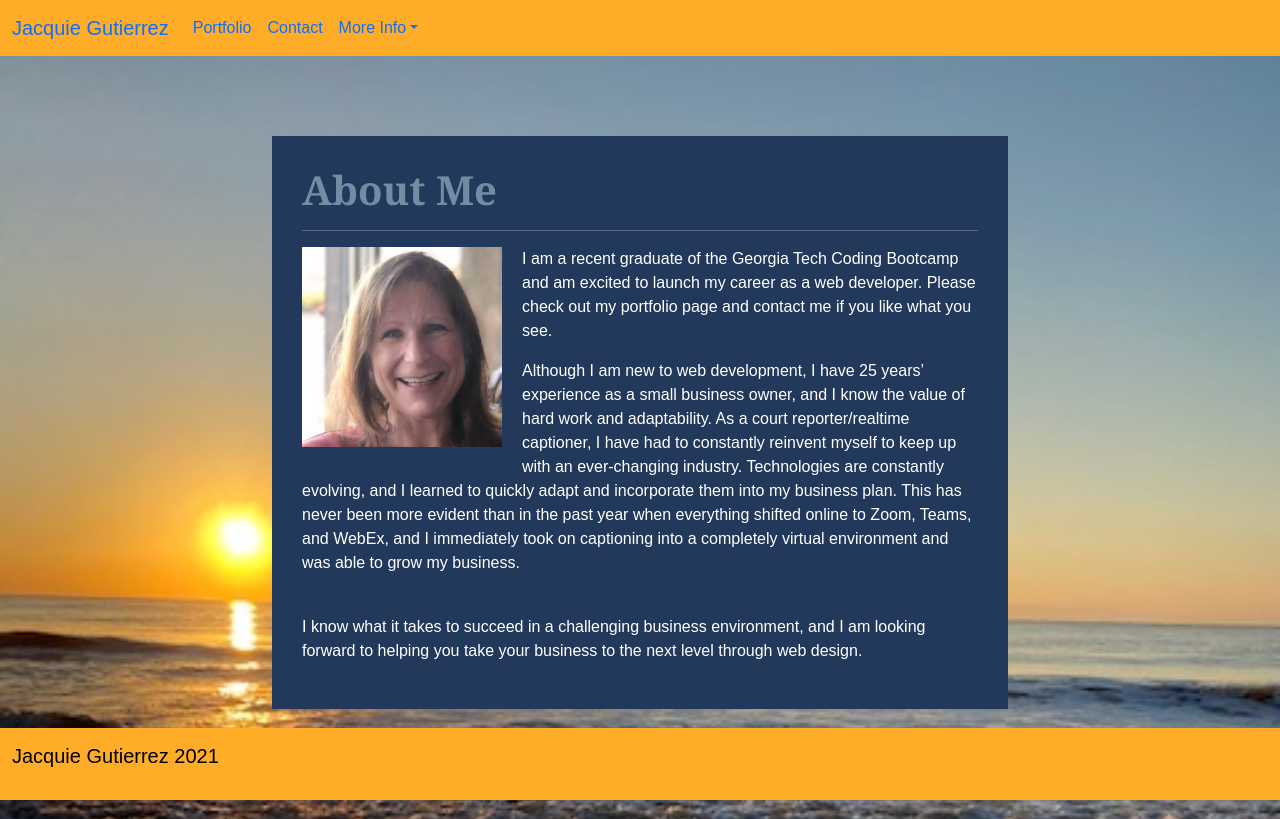
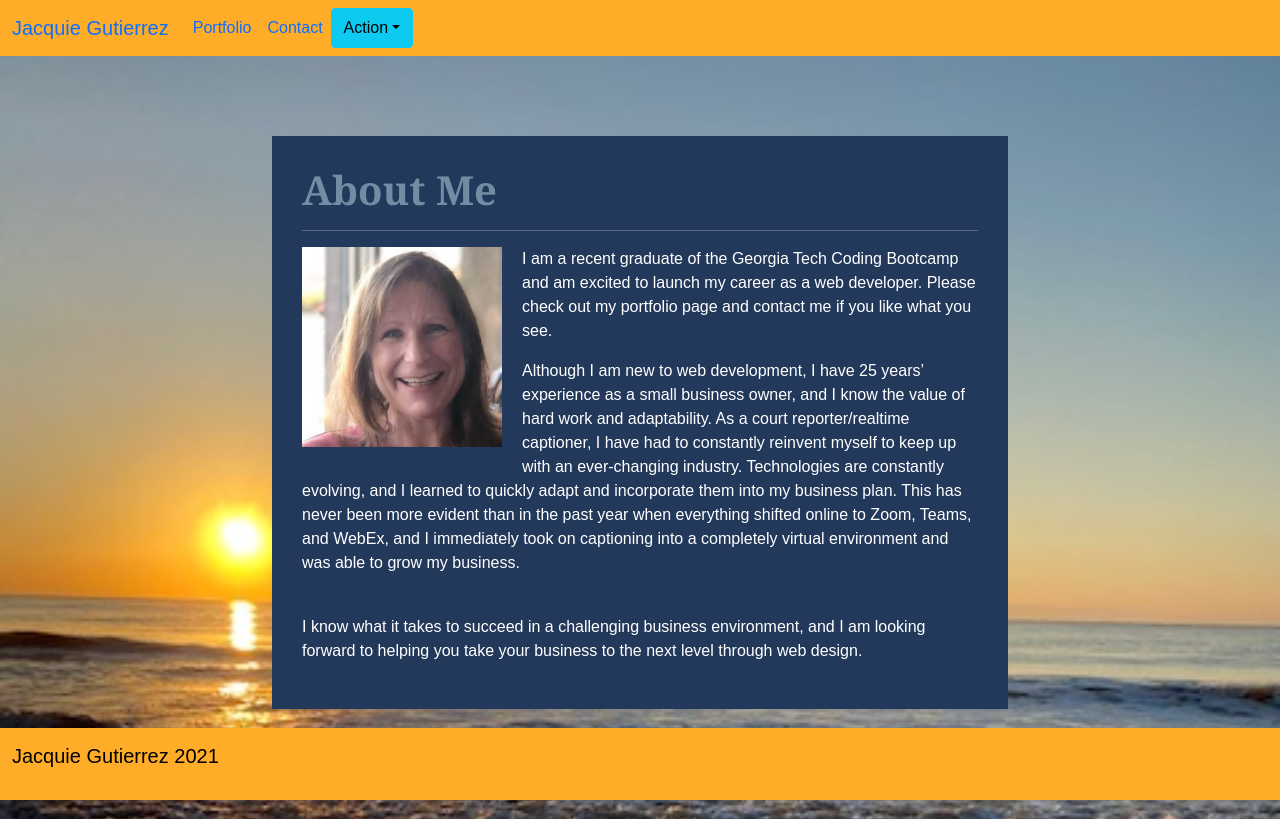
Before and after one commit to Jacquie24/jg-portfolio, a React (Create React App) app: page / in a window 1280 px wide. Built offline with nearby package versions, Linux system fonts and the light colour scheme.

Commit message:
Removed dropdown from navbar

```diff
--- a/src/App.js
+++ b/src/App.js
@@ -12,8 +12,9 @@ import Footer from "./components/Footer/Footer";
 function App() {
   return (
     <div className="App">
+
+      <Router basename="/">
       <Header />
-      <Router basename="/">
         <Switch>
           <Route exact path="/" component={Home} />
           <Route path="/contact" component={Contact} />
--- a/src/components/Header/Header.css
+++ b/src/components/Header/Header.css
@@ -2,3 +2,8 @@
     background-color: #FFAD29ff;
     color: black;
 }
+
+.show>.dropdown-menu {
+    display: block;
+    position: absolute;
+  }
--- a/src/components/Header/Header.jsx
+++ b/src/components/Header/Header.jsx
@@ -18,17 +18,21 @@ const Header = () => {
         <li className="nav-item">
           <a className="nav-link" href="/#/contact">Contact</a>
         </li>
-        <li className="nav-item dropdown">
-          <a className="nav-link dropdown-toggle" href="#/" id="navbarDropdown" role="button" data-bs-toggle="dropdown" aria-expanded="false">
-            More Info
-          </a>
-          <ul className="dropdown-menu" aria-labelledby="navbarDropdown">
-            <li><a className="dropdown-item" href="https://github.com/Jacquie24">Visit me on GitHub</a></li>
-            <li><a className="dropdown-item" href="www.linkedin.com/in/jacquie24">Visit me on LinkedIn</a></li>
-            <li><hr className="dropdown-divider" /></li>
-            <li><a className="dropdown-item" href="../../../imgs/resume.pdf">View my resume</a></li>
-          </ul>
-        </li>
+
+
+<div className="btn-group">
+  <button type="button" className="btn btn-info dropdown-toggle" data-bs-toggle="dropdown" aria-expanded="false">
+    Action
+  </button>
+  <ul className="dropdown-menu">
+    <li><a className="dropdown-item" href="https://github.com/Jacquie24">GitHub</a></li>
+    <li><a className="dropdown-item" href="www.linkedin.com/in/jacquie24">LinkedIn</a></li>
+    <li><a className="dropdown-item" href="../../../imgs/resume.pdf">View my resume</a></li>
+
+  </ul>
+</div>
+
+
 
       </ul>
 
```
